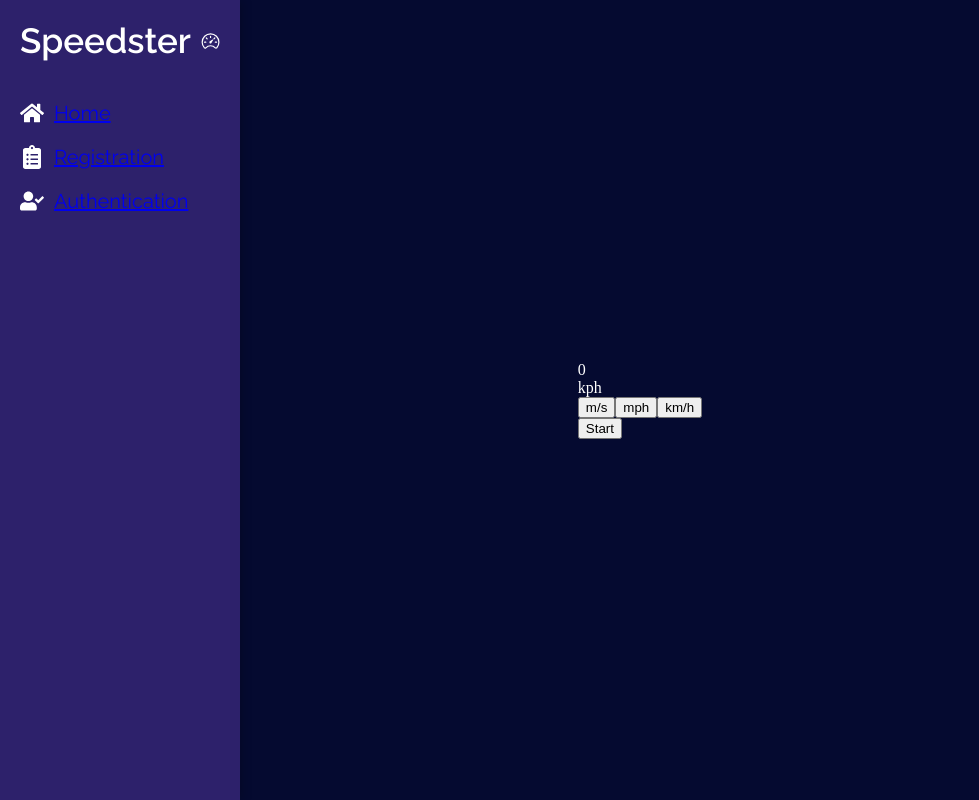
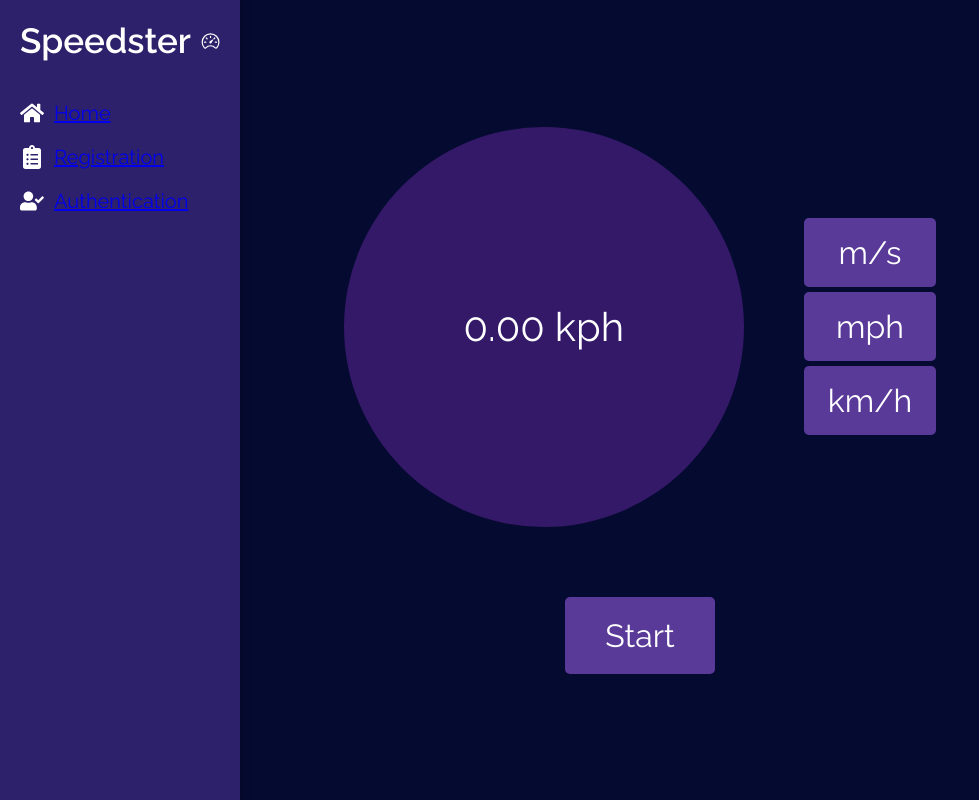
Before and after one commit to aivenluxx/diploma-application.github.io, a React (Create React App) app in the folder my-app/: page / in a window 1280 px wide. Shown: the whole page, without its empty margins (0-979 px from the left). Built offline with nearby package versions, Linux system fonts and the light colour scheme; what react-head would draw is missing.

Commit message:
Update Speedometer.jsx

```diff
--- a/my-app/src/components/MainPage/Speedometer.jsx
+++ b/my-app/src/components/MainPage/Speedometer.jsx
@@ -1,138 +1,124 @@
-import { useState, useEffect, useRef } from "react"
+import React, { useState, useEffect, useRef } from 'react';
+import '../../styles/MainPage/Speedometer.css';
 
 const Speedometer = () => {
-  const [speed, setSpeed] = useState(0) // in km/h
-  const [unit, setUnit] = useState("kph")
-  const watchId = useRef(null)
-  const prevPos = useRef(null)
+  const [speed, setSpeed] = useState(0); // в km/h
+  const [unit, setUnit] = useState('kph');
+  const watchId = useRef(null);
+  const prevPos = useRef(null);
 
   const getSpeedInUnit = () => {
     switch (unit) {
-      case "mps":
-        return Math.round(speed / 3.6) // km/h -> m/s (rounded to whole number)
-      case "mph":
-        return Math.round(speed * 0.621371) // km/h -> mph (rounded to whole number)
+      case 'mps':
+        return (speed / 3.6).toFixed(2); // km/h -> m/s
+      case 'mph':
+        return (speed * 0.621371).toFixed(2); // km/h -> mph
       default:
-        return Math.round(speed) // km/h (rounded to whole number)
+        return speed.toFixed(2);
     }
-  }
+  };
 
   const changeUnit = (newUnit) => {
-    setUnit(newUnit)
-  }
+    setUnit(newUnit);
+  };
 
   const calculateDistance = (lat1, lon1, lat2, lon2) => {
-    const toRad = (val) => (val * Math.PI) / 180
-    const R = 6371000 // Earth radius in meters
-    const dLat = toRad(lat2 - lat1)
-    const dLon = toRad(lon2 - lon1)
-    const a = Math.sin(dLat / 2) ** 2 + Math.cos(toRad(lat1)) * Math.cos(toRad(lat2)) * Math.sin(dLon / 2) ** 2
-    const c = 2 * Math.atan2(Math.sqrt(a), Math.sqrt(1 - a))
-    return R * c // in meters
-  }
+    const toRad = (val) => (val * Math.PI) / 180;
+    const R = 6371000; // радиус Земли в метрах
+    const dLat = toRad(lat2 - lat1);
+    const dLon = toRad(lon2 - lon1);
+    const a =
+      Math.sin(dLat / 2) ** 2 +
+      Math.cos(toRad(lat1)) * Math.cos(toRad(lat2)) * Math.sin(dLon / 2) ** 2;
+    const c = 2 * Math.atan2(Math.sqrt(a), Math.sqrt(1 - a));
+    return R * c; // в метрах
+  };
 
   const startTracking = () => {
     if (!navigator.geolocation) {
-      alert("Geolocation is not supported by your browser")
-      return
+      alert('Geolocation is not supported by your browser');
+      return;
     }
 
     if (watchId.current !== null) {
-      navigator.geolocation.clearWatch(watchId.current)
-      watchId.current = null
-      setSpeed(0)
-      prevPos.current = null
-      return
+      navigator.geolocation.clearWatch(watchId.current);
+      watchId.current = null;
+      setSpeed(0);
+      prevPos.current = null;
+      return;
     }
 
     watchId.current = navigator.geolocation.watchPosition(
       (position) => {
-        const { latitude, longitude } = position.coords
-        const currentTime = position.timestamp
+        const { latitude, longitude } = position.coords;
+        const currentTime = position.timestamp;
 
         if (prevPos.current) {
-          const { latitude: prevLat, longitude: prevLon, time: prevTime } = prevPos.current
+          const { latitude: prevLat, longitude: prevLon, time: prevTime } = prevPos.current;
 
-          const dist = calculateDistance(prevLat, prevLon, latitude, longitude) // in meters
-          const timeElapsed = (currentTime - prevTime) / 1000 // in seconds
+          const dist = calculateDistance(prevLat, prevLon, latitude, longitude); // в метрах
+          const timeElapsed = (currentTime - prevTime) / 1000; // в секундах
 
           if (timeElapsed > 0) {
-            const speedMps = dist / timeElapsed // speed in m/s
-            const speedKph = speedMps * 3.6 // speed in km/h
-            setSpeed(speedKph)
+            const speedMps = dist / timeElapsed; // скорость в м/с
+            const speedKph = speedMps * 3.6; // скорость в км/ч
+            setSpeed(speedKph);
           }
         }
 
-        prevPos.current = { latitude, longitude, time: currentTime }
+        prevPos.current = { latitude, longitude, time: currentTime };
       },
       (error) => {
-        // Ignore timeouts to avoid showing errors when position doesn't update
+        // Игнорируем таймауты, чтобы не показывать ошибку, если позиция не обновляется
         if (error.code === error.TIMEOUT) {
-          console.warn("Geolocation timeout - position did not change")
-          return
+          console.warn('Geolocation timeout - position did not change');
+          return;
         }
-        console.error("Error getting position:", error)
-        alert("Error getting geolocation")
+        console.error('Error getting position:', error);
+        alert('Ошибка получения геолокации');
       },
-      {
-        enableHighAccuracy: true,
-        maximumAge: 0,
-        timeout: 1000, // Reduced from 3000ms to 1000ms for more frequent updates
-      },
-    )
-  }
+      { enableHighAccuracy: true, maximumAge: 0, timeout: 3000 }
+    );
+  };
 
   useEffect(() => {
     return () => {
       if (watchId.current !== null) {
-        navigator.geolocation.clearWatch(watchId.current)
+        navigator.geolocation.clearWatch(watchId.current);
       }
-    }
-  }, [])
+    };
+  }, []);
 
   return (
-    <div className="w-full min-h-screen bg-gray-100 flex items-center justify-center">
-      <main className="w-full max-w-md p-6">
-        <div className="bg-white rounded-xl shadow-lg overflow-hidden">
-          <div className="p-6">
-            <div className="mb-8 text-center">
-              <div className="bg-gray-900 text-white rounded-lg p-8 mb-4">
-                <div className="text-7xl font-bold tabular-nums">{getSpeedInUnit()}</div>
-                <div className="text-xl mt-2 uppercase font-semibold">{unit}</div>
+    <div className="app-container">
+      <main className="content">
+        <div className="speedometer-section">
+          <div className="speedometer-container">
+            <div className="speedometer-unit-wrapper">
+              <div className="speedometer-display">
+                <div className="digital-speedometer">
+                  <p>
+                    {getSpeedInUnit()} {unit}
+                  </p>
+                </div>
               </div>
-              <div className="flex justify-center space-x-2">
-                <button
-                  onClick={() => changeUnit("mps")}
-                  className={`px-3 py-2 rounded ${unit === "mps" ? "bg-gray-800 text-white" : "bg-gray-200"}`}
-                >
-                  m/s
-                </button>
-                <button
-                  onClick={() => changeUnit("mph")}
-                  className={`px-3 py-2 rounded ${unit === "mph" ? "bg-gray-800 text-white" : "bg-gray-200"}`}
-                >
-                  mph
-                </button>
-                <button
-                  onClick={() => changeUnit("kph")}
-                  className={`px-3 py-2 rounded ${unit === "kph" ? "bg-gray-800 text-white" : "bg-gray-200"}`}
-                >
-                  km/h
-                </button>
-              </div>
+              <aside className="unit-selector">
+                <button onClick={() => changeUnit('mps')}>m/s</button>
+                <button onClick={() => changeUnit('mph')}>mph</button>
+                <button onClick={() => changeUnit('kph')}>km/h</button>
+              </aside>
             </div>
+          </div>
 
-            <button
-              className={`w-full py-3 rounded-lg text-white font-bold text-lg ${watchId.current === null ? "bg-green-600 hover:bg-green-700" : "bg-red-600 hover:bg-red-700"}`}
-              onClick={startTracking}
-            >
-              {watchId.current === null ? "Start" : "Stop"}
+          <div className="speed-controls">
+            <button className="start-button" onClick={startTracking}>
+              {watchId.current === null ? 'Start' : 'Stop'}
             </button>
           </div>
         </div>
       </main>
     </div>
-  )
-}
+  );
+};
 
-export default Speedometer
+export default Speedometer;
```
